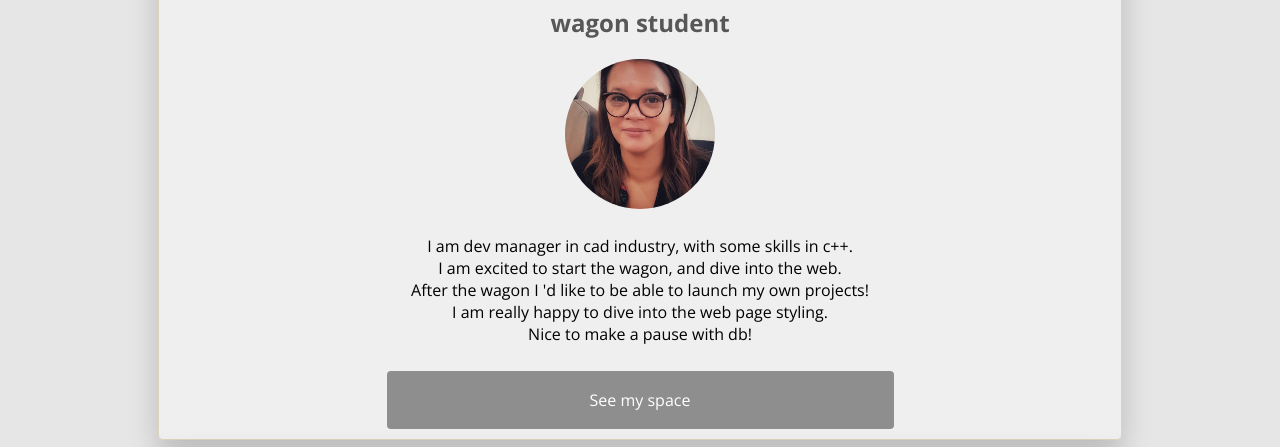
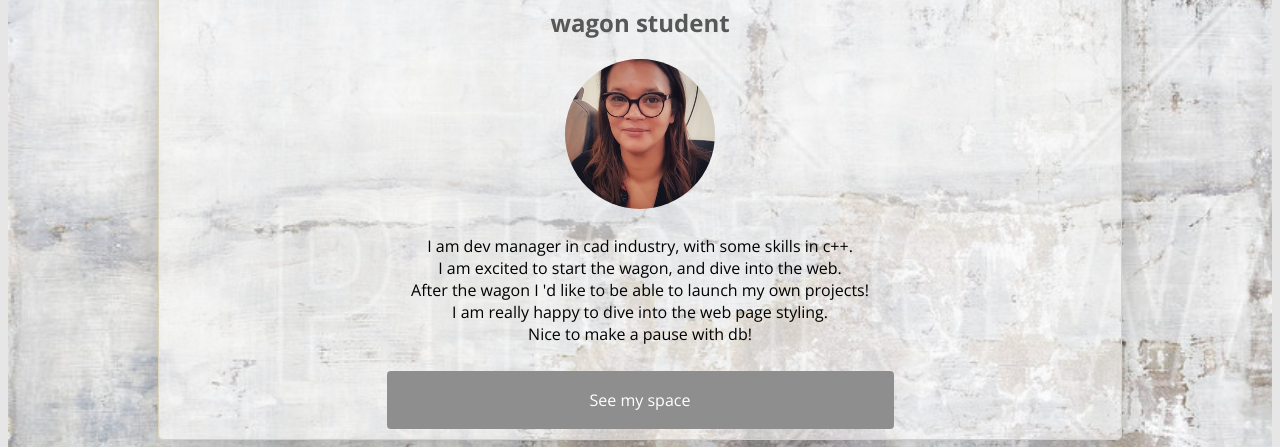
Before and after one commit to myriamdb/profile, a plain HTML site: page index.html in a window 1280 px wide. Shown: the part 259-706 px from the top of the page. Drawn offline with nearby package versions, Linux system fonts and the light colour scheme; the site is published under a folder, as on GitHub Pages, so addresses that start at the root find nothing.

Commit message:
background

```diff
--- a/style.css
+++ b/style.css
@@ -44,9 +44,10 @@ p{
   padding:10;
   color: black;
 }
+
 .container {
   padding: 150px;
-  background-image: url(/images/wall.jpg);
+  background-image: url(images/wall.jpg);
   background-size: cover;
   height: 100%;
 
```
